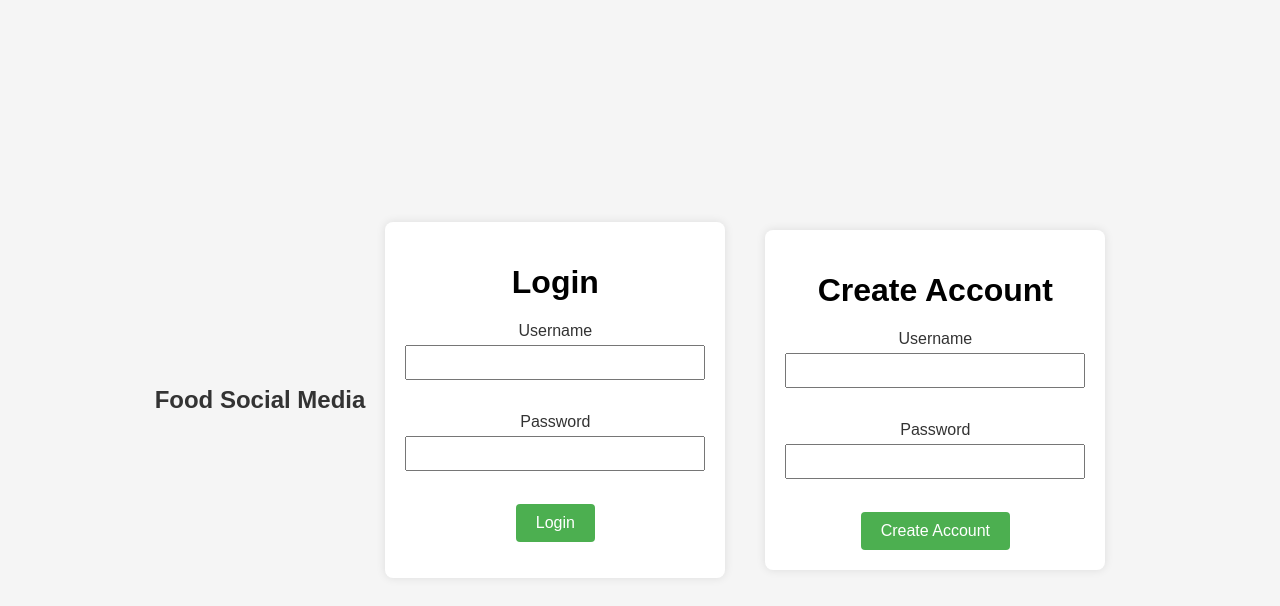
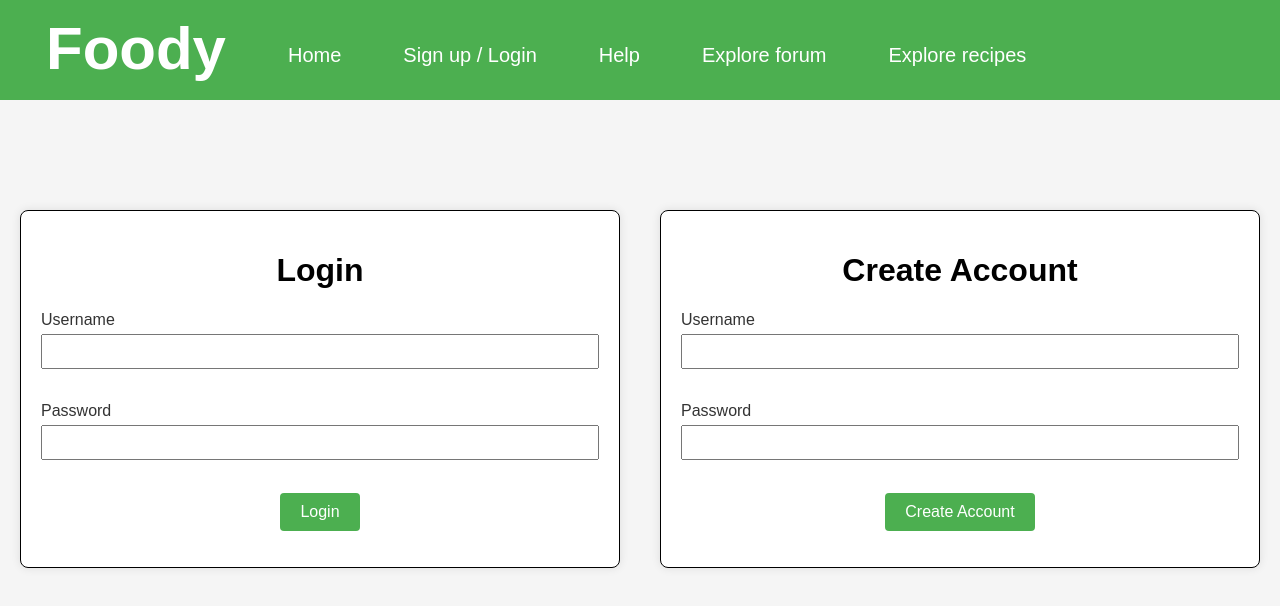
Before and after one commit to salimchoura/FinalProject, a website: page public_html/index.html in a window 1280 px wide. Drawn offline with Linux system fonts and the light colour scheme.

Commit message:
improved style of home page login page and fixed anchor tags, added explore recipes page

```diff
--- /dev/null
+++ b/public_html/explore_recipes.css
@@ -0,0 +1,128 @@
+nav {
+    background-color: #4caf50;
+    overflow: hidden;
+    height: 100px;
+}
+
+nav a,
+#title {
+    margin-top: 30px;
+    float: left;
+    color: #fff;
+    text-align: center;
+    padding: 14px 16px;
+    text-decoration: none;
+    transition: background-color 0.3s;
+    margin-left: 30px;
+}
+
+#title {
+    margin-top: 0px;
+    font-size: 60px;
+}
+
+a{
+    font-size: 20px;
+}
+
+.search-container {
+    margin-left: 30vw;
+    display: flex;
+    border: 1px solid #ccc;
+    border-radius: 4px;
+    overflow: hidden;
+    max-width: 600px;
+}
+
+.search-input {
+    flex: 1;
+    padding: 10px;
+    border: none;
+    outline: none;
+    font-size: 16px;
+}
+
+.search-button {
+    background-color: #4CAF50;
+    color: #fff;
+    border: none;
+    padding: 10px;
+    cursor: pointer;
+    font-size: 16px;
+}
+
+html,
+body {
+    margin: 0px;
+    padding: 0px;
+}
+
+body
+{
+    animation: fadeIn 1s ease-in-out;
+}
+
+
+
+@keyframes fadeIn {
+    from {
+        opacity: 0;
+    }
+
+    to {
+        opacity: 1;
+    }
+}
+
+
+@keyframes bounceIn {
+    from {
+        transform: scale(0.8);
+    }
+
+    to {
+        transform: scale(1);
+    }
+}
+
+@keyframes slideIn {
+    from {
+        transform: translateY(-20px);
+        opacity: 0;
+    }
+
+    to {
+        transform: translateY(0);
+        opacity: 1;
+    }
+}
+
+@keyframes fadeInUp {
+    from {
+        opacity: 0;
+        transform: translateY(20px);
+    }
+
+    to {
+        opacity: 1;
+        transform: translateY(0);
+    }
+}
+
+img
+{
+    width: 600px;
+    height: 600px;
+}
+
+.recipe
+{
+    text-align: center;
+    margin-top: 50px;
+    animation: fadeIn 1s ease-in-out;
+}
+
+.tag
+{
+    font-size: 50px
+}
--- a/public_html/home.css
+++ b/public_html/home.css
@@ -1,6 +1,5 @@
 body {
 	background-color: whitesmoke;
-	color: orangered;
 	text-align: center;
 
 }
@@ -82,52 +81,81 @@ h2 {
 }
 
 nav {
-	background-color: orangered;
+    background-color: #4caf50;
     overflow: hidden;
     height: 100px;
 }
 
-nav a {
-	margin-top: 25px;
+nav a,
+#title {
+    margin-top: 30px;
     float: left;
-	display: block;
     color: #fff;
     text-align: center;
     padding: 14px 16px;
     text-decoration: none;
     transition: background-color 0.3s;
+    margin-left: 30px;
+}
+
+#title {
+    margin-top: 0px;
+    font-size: 60px;
+}
+
+body
+{
+    animation: fadeIn 1s ease-in-out;
 }
 
 
 
-.box {
-	margin-top: 25px;
-	align-self: right;
-	width: 200px;
-	height: 10px;
-	background-color: white;
-	border-radius: 30px;
-	display: flex;
-	align-items: center;
-	padding: 20px;
+@keyframes fadeIn {
+    from {
+        opacity: 0;
     }
 
-.box>i {
-	font-size: 20px;
-	color: #777;
+    to {
+        opacity: 1;
+    }
 }
 
-.box>i:hover {
-	font-size: 20px;
-	color: green;
+
+@keyframes bounceIn {
+    from {
+        transform: scale(0.8);
     }
 
-.box>input {
-	flex: 1;
-	height: 40px;
-	border: none;
-	outline: none;
-	font-size: 18px;
-	padding-left: 10px;
-	width: 50px;
+    to {
+        transform: scale(1);
     }
+}
+
+@keyframes slideIn {
+    from {
+        transform: translateY(-20px);
+        opacity: 0;
+    }
+
+    to {
+        transform: translateY(0);
+        opacity: 1;
+    }
+}
+
+@keyframes fadeInUp {
+    from {
+        opacity: 0;
+        transform: translateY(20px);
+    }
+
+    to {
+        opacity: 1;
+        transform: translateY(0);
+    }
+}
+
+
+a{
+    font-size: 20px;
+}
--- a/public_html/index.html
+++ b/public_html/index.html
@@ -11,9 +11,17 @@
 
   <body>
 
-    <h2>Food Social Media</h2>
+    <nav>
+      <h1 id="title">Foody</h1>
+      <a href="home.html">Home</a>
+      <a href="index.html">Sign up / Login</a>
+      <a href="#contact">Help</a>
+      <a href="#contact">Explore forum</a>
+      <a href="explore_recipes.html">Explore recipes</a>
+    </nav><br><br><br><br><br>
 
-    <div id = "login">
+    <div id="blocks">
+      <div id = "login" class="flex-item">
 
         <h1>Login</h1>
         <label for="logUser">Username</label>
@@ -31,10 +39,8 @@
 
       </div>
 
-    <br>
-    <br>
 
-    <div id = "createAcc">
+      <div id = "createAcc" class="flex-item">
 
         <h1>Create Account</h1>
         <label for="username">Username</label>
@@ -48,6 +54,8 @@
         <button type="button" onclick="addUser()">Create Account</button>
 
       </div>
+    </div>
+
 
   </body>
 
--- a/public_html/recipe.js
+++ b/public_html/recipe.js
@@ -1,3 +1,4 @@
+console.log(window.localStorage.getItem('current'))
 let current = JSON.parse(window.localStorage.getItem('current'))
 
 
--- a/public_html/style.css
+++ b/public_html/style.css
@@ -3,7 +3,6 @@ body {
     background-color: #f5f5f5;
     margin: 0;
     padding: 0;
-    display: flex;
     align-items: center;
     justify-content: center;
     height: 100vh;
@@ -58,6 +57,7 @@ body {
   }
 
   label {
+    text-align: left;
     display: block;
     margin-bottom: 5px;
     color: #333;
@@ -102,3 +102,41 @@ body {
     font-weight: bold;
     animation: fadeIn 1s ease-in-out;
   }
+
+  #blocks
+  {
+    display: flex;
+  }
+
+  .flex-item {
+    flex: 1;
+    /* Optionally, you can add other styles like padding, margin, etc. */
+    border: 1px solid #000; /* Optional: Add a border for better visualization */
+  }
+
+  nav {
+    background-color: #4caf50;
+    overflow: hidden;
+    height: 100px;
+}
+
+nav a,
+#title {
+    margin-top: 30px;
+    float: left;
+    color: #fff;
+    text-align: center;
+    padding: 14px 16px;
+    text-decoration: none;
+    transition: background-color 0.3s;
+    margin-left: 30px;
+}
+
+#title {
+    margin-top: 0px;
+    font-size: 60px;
+}
+
+a{
+  font-size: 20px;
+}
```
Also changed, not shown: public_html/explore_recipes.html (added, +27 -0 lines), public_html/explore_recipes.js (added, +39 -0 lines), public_html/home.html (+7 -9 lines), public_html/home.js (+0 -16 lines), public_html/recipe.html (+1 -1 lines), public_html/results.html (deleted, +0 -13 lines), public_html/results.js (deleted, +0 -41 lines). Lines whose indentation alone changed are shown as unchanged.
